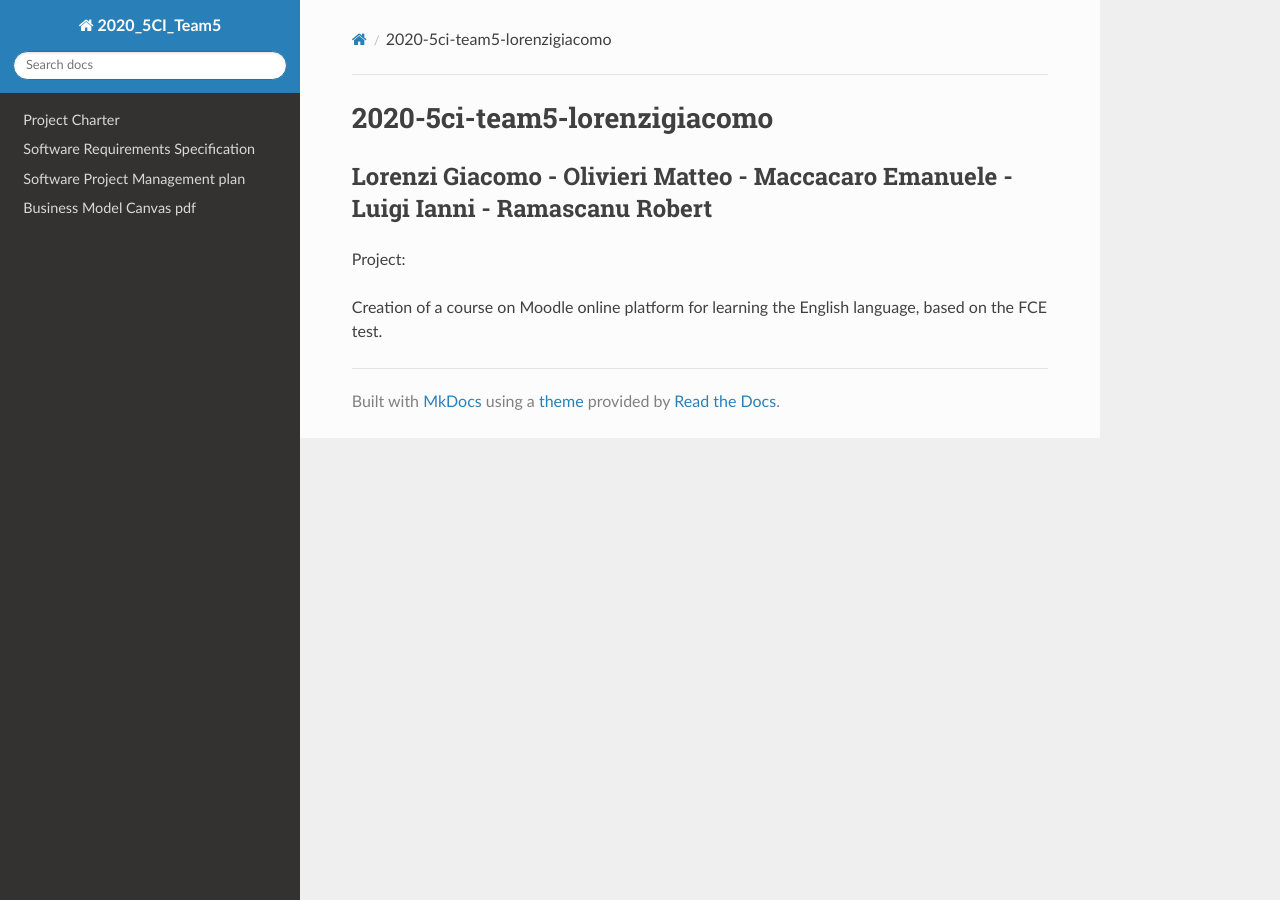
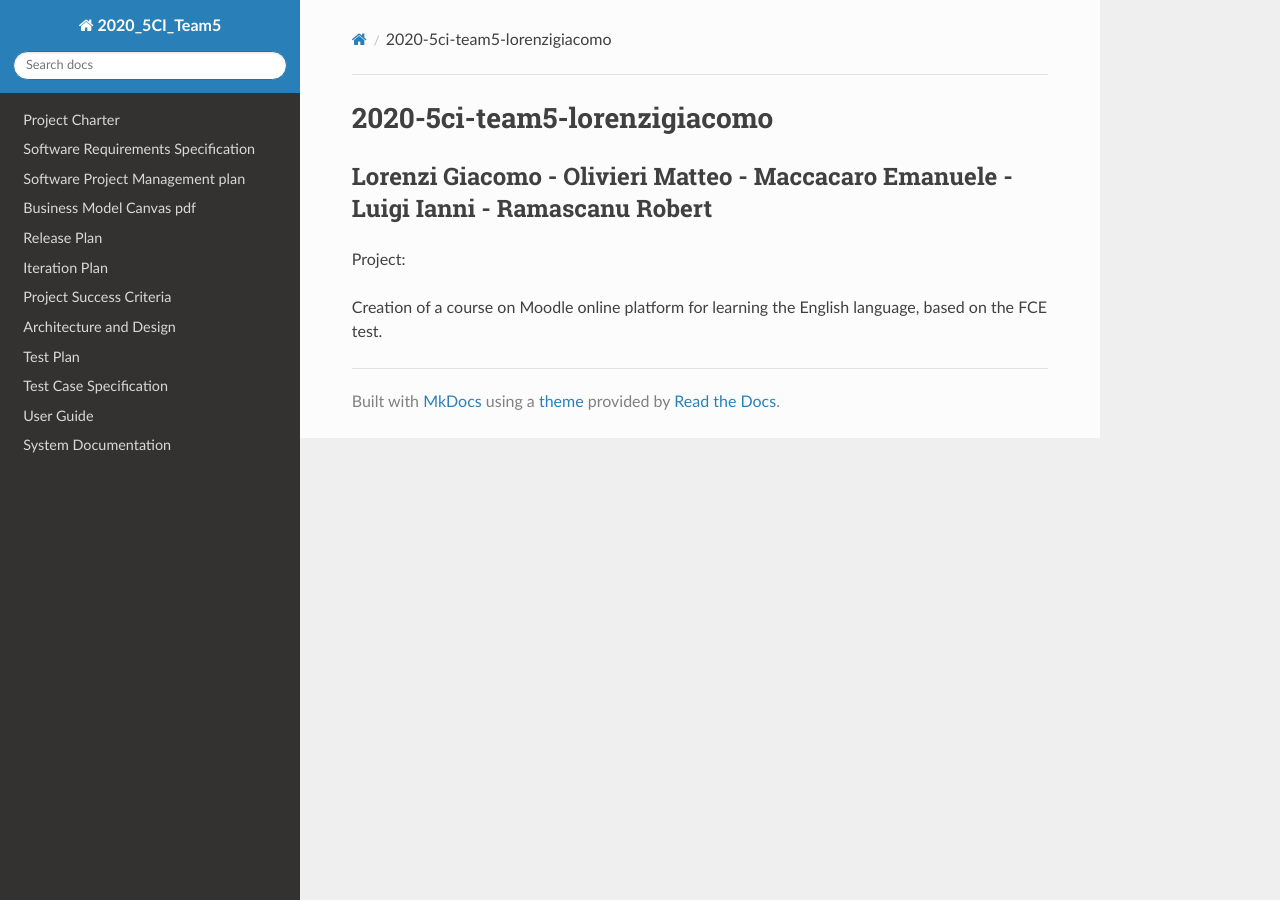
Before and after one commit to giacob500/2020-5ci-team5-lorenzigiacomo, an MkDocs documentation site: the page built from docs/index.md, in a window 1280 px wide. Built offline with MkDocs 1.6.1, drawn with Linux system fonts in a browser that asks for light colours; nearby versions of some CDN libraries.

Commit message:
Added all the new docs for 2nd task

```diff
--- a/mkdocs.yml
+++ b/mkdocs.yml
@@ -4,6 +4,14 @@ nav:
     - 'Software Requirements Specification': 'Software Requirements Specification.md'
     - 'Software Project Management plan': 'Software Project Management Plan.md'
     - 'Business Model Canvas pdf': 'business_model_canvas.pdf'
+    - 'Release Plan': 'Release Plan.md'
+    - 'Iteration Plan': 'Iteration Plan.md'
+    - 'Project Success Criteria': 'Project Success Criteria.md'
+    - 'Architecture and Design': 'Architecture and Design.md'
+    - 'Test Plan': 'TestPlan.md'
+    - 'Test Case Specification': 'Test Case Specification.md'
+    - 'User Guide': 'User guide.md'
+    - 'System Documentation': 'System Documentation.md'
 
 
 theme:
```
